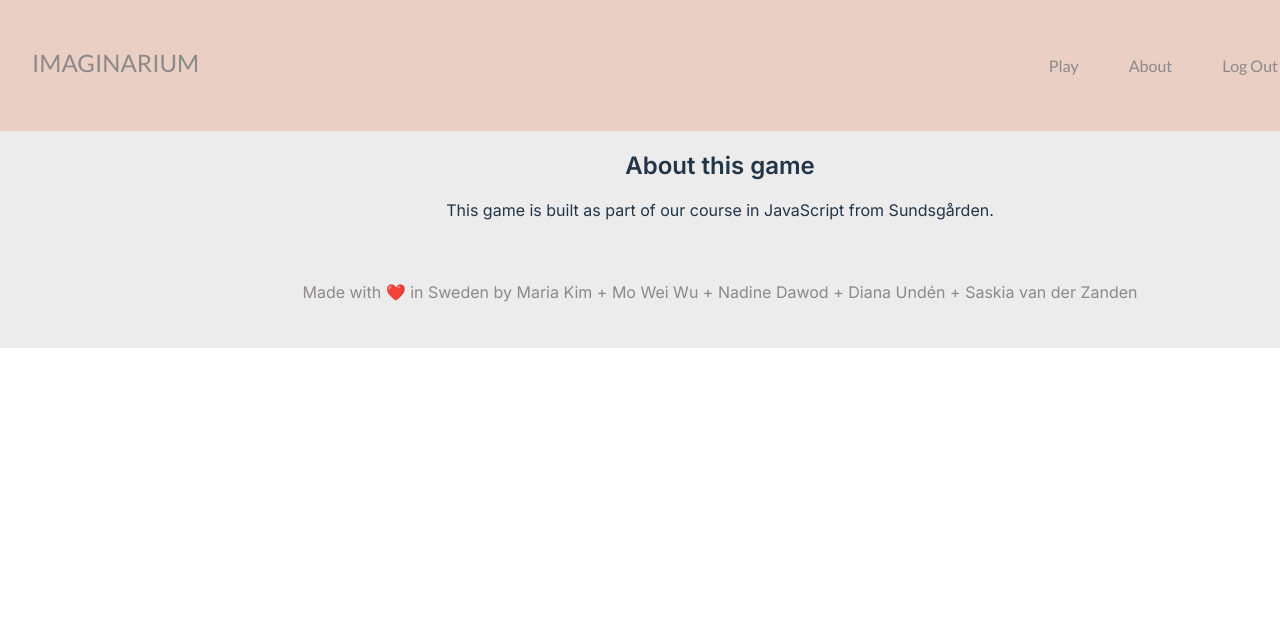
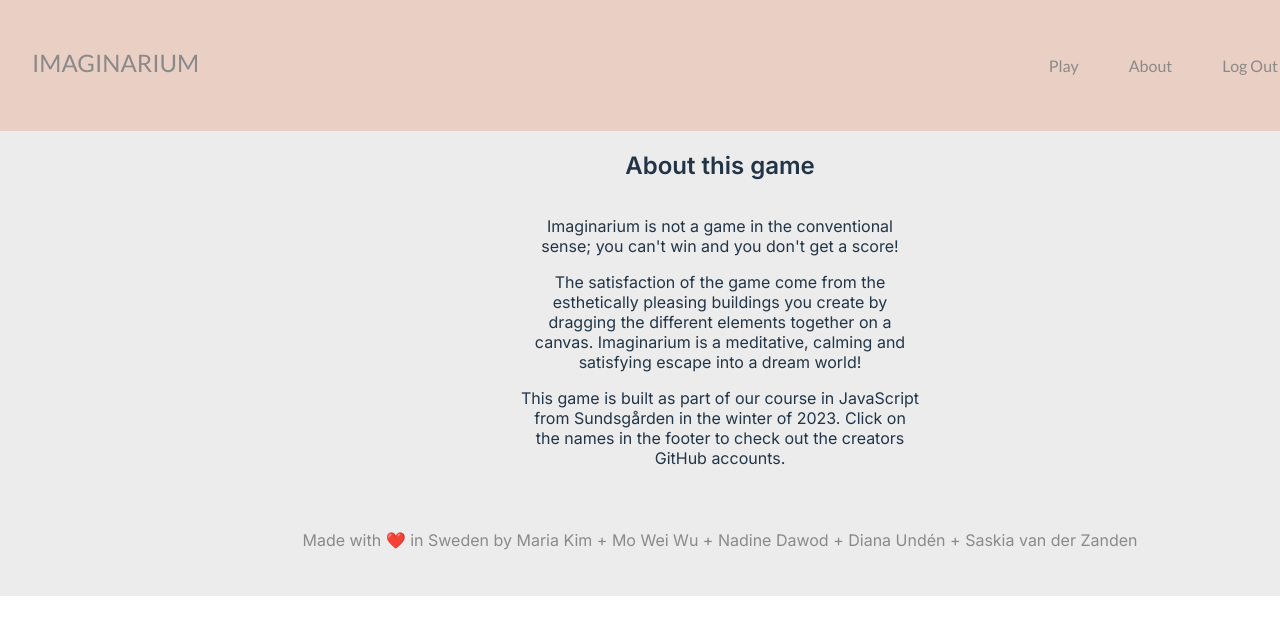
Before and after one commit to nadine-dawod/dragndrop-game, a React (Vite) app: page /about in a window 1280 px wide. Shown: the top 634 px of the page. Built offline with nearby package versions, Linux system fonts and the light colour scheme.

Commit message:
adding information about the game in the about page

```diff
--- a/src/pages/AboutPage.jsx
+++ b/src/pages/AboutPage.jsx
@@ -1,10 +1,32 @@
+
+
 export const AboutPage = () => {
   return (
-    <div>
+    <div
+    style={{
+      display: "flex",
+      flexDirection: "column",
+      alignItems: "center"
+    }}>
       <h2>About this game</h2>
-      <p>
-        This game is built as part of our course in JavaScript from Sundsgården.
-      </p>
-    </div>
+      <div
+        style={{
+        width: "25rem"
+        }}>
+          <p>
+            Imaginarium is not a game in the conventional sense;
+            you can't win and you don't get a score!
+          </p>
+          <p>
+            The satisfaction of the game come from the esthetically pleasing buildings you create by
+            dragging the different elements together on a canvas.
+            Imaginarium is a meditative, calming and satisfying escape into a dream world!
+          </p>
+          <p>
+            This game is built as part of our course in JavaScript from Sundsgården in the winter of 2023.
+            Click on the names in the footer to check out the creators GitHub accounts.
+          </p>
+          </div>
+      </div>
   );
 };
```
